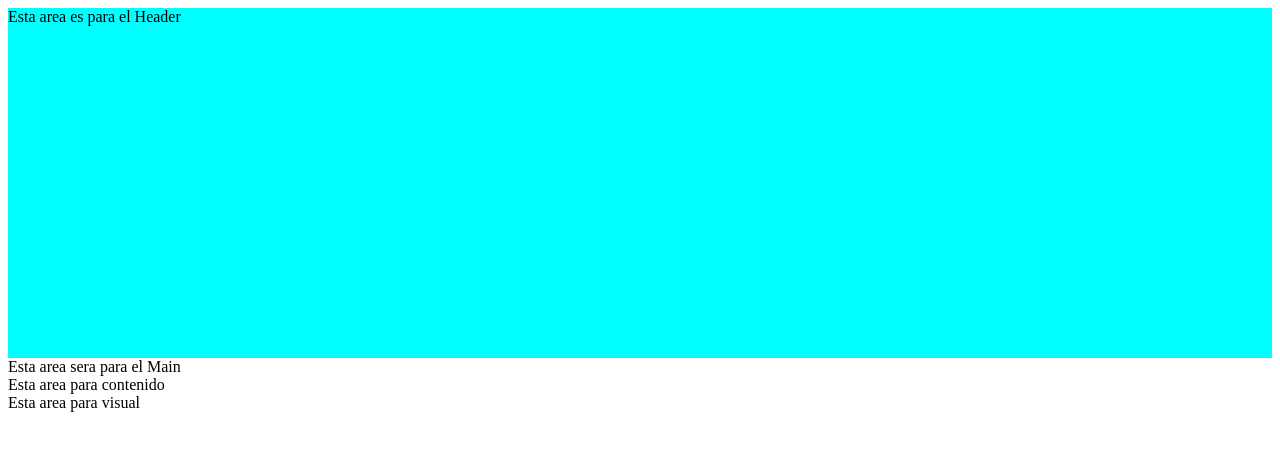
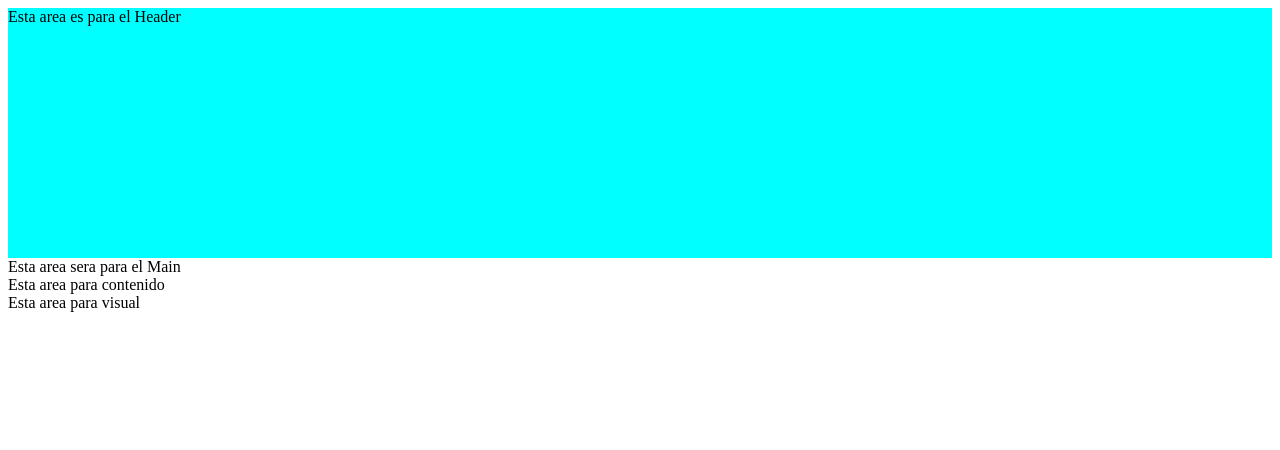
Before and after one commit to christianolayaalvarado/mkt, a plain HTML site: page index.html in a window 1280 px wide. Drawn offline with Linux system fonts and the light colour scheme.

Commit message:
reduciendo

```diff
--- a/style.css
+++ b/style.css
@@ -1,4 +1,4 @@
 .header {
   background-color: aqua;
-  height: 350px;
+  height: 250px;
 }
```
